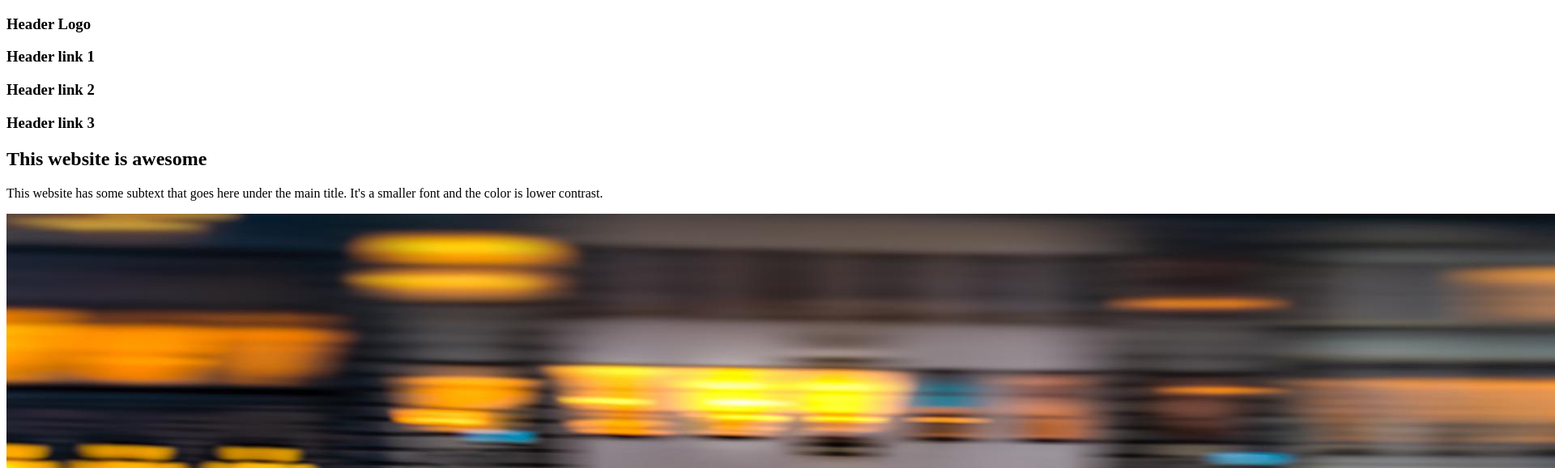
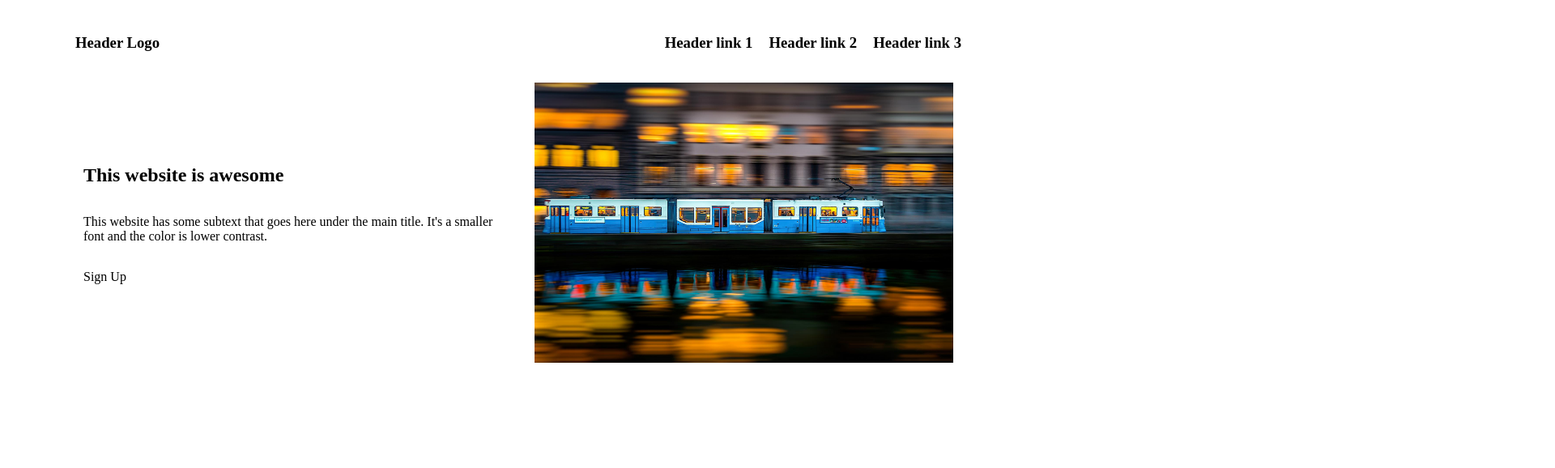
Before and after one commit to Andres-dl3/odin-landing-page, a plain HTML site: page index.html in a window 1280 px wide. Shown: the top 578 px of the page at 81% size, 1920 px wide, since content can reach past the window. Drawn offline with Linux system fonts and the light colour scheme.

Commit message:
flexbox arrangement for section 1

```diff
--- a/index.html
+++ b/index.html
@@ -8,6 +8,7 @@
     <link rel="stylesheet" href="styles.css">
 </head>
 <body>
+    <div class="flex-container">
         <div class="section">
             <div class="header">
                 <h3 class="logo">Header Logo</h3>
@@ -18,15 +19,20 @@
                 </div>
             </div>
             <div class="content">
-            <div class="A">
+                <div class="text">
                     <h2>This website is awesome</h2>
                     <p>This website has some subtext that goes here under the
                         main title. It's a smaller font and the color is lower
                         contrast.
                     </p>
+                    <p class="button">Sign Up</p>
                 </div>
+                <div class="img">
                     <img src="./train.jpg">
                 </div>
             </div>
+        </div>
+    </div>
+
 </body>
 </html>
--- a/styles.css
+++ b/styles.css
@@ -0,0 +1,53 @@
+.flex-container {
+    display: flex;
+    flex-direction: column;
+    padding-inline: 60px;
+  }
+
+  .flex-container .section {
+    flex: 1;
+    display: flex;
+    flex-direction: column;
+    padding: 15px;;
+  }
+
+  .flex-container .section .header {
+    flex: 1;
+    display: flex;
+    justify-content: space-between;
+  }
+
+  .flex-container .section .header .links {
+    display: flex;
+  }
+
+  .flex-container .section .header .links .headerLinks {
+    padding-inline: 10px;
+    flex: 1;
+  }
+
+  .flex-container .section .header .logo {
+    padding-inline: 10px;
+  }
+
+  .flex-container .section .content {
+    flex: 1;
+    display: flex;
+  }
+
+  .flex-container .section .content div{
+    flex: 1;
+    padding: 20px;
+    margin: 0px;
+    display: flex;
+    flex-direction: column;
+    justify-content: center;
+  }
+
+  img {
+    max-width: 100%;
+  }
+
+  /* {
+    border: 2px solid red;
+  }*/
```
Lines whose indentation alone changed are shown as unchanged.
